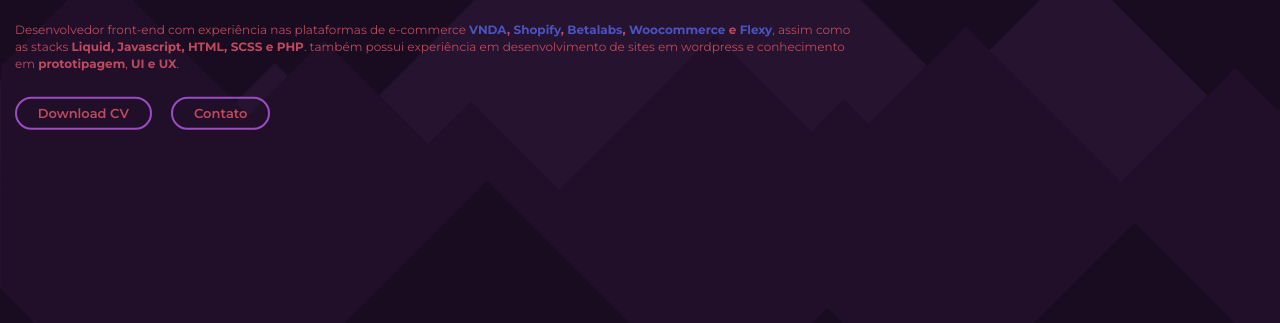
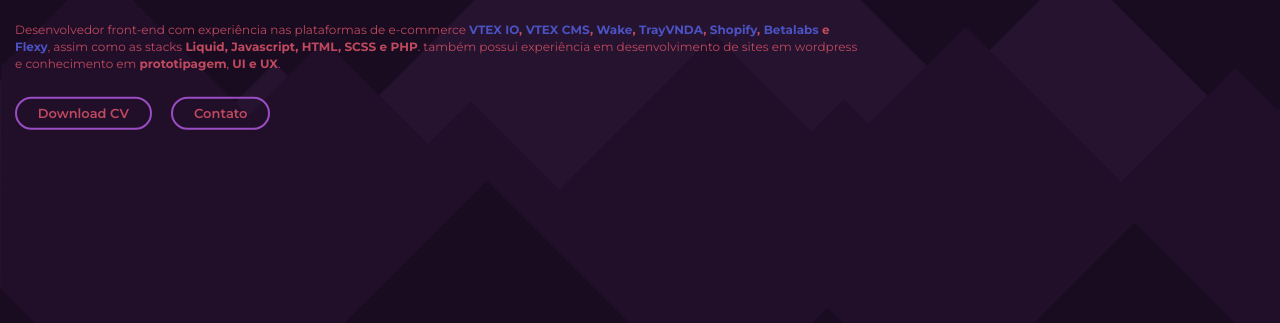
Before and after one commit to Akira42/Portfolio-Vitor-Nagahara, a plain HTML site: page index.html in a window 1280 px wide. Shown: the part 417-740 px from the top of the page. Drawn offline with Linux system fonts and the light colour scheme.

Commit message:
feat: portfolio update

```diff
--- a/index.html
+++ b/index.html
@@ -58,11 +58,14 @@
 
           <div class="divisor"></div>
 
-          <p class="hero-text"> Desenvolvedor front-end com experiência nas plataformas de e-commerce <b><a
+          <p class="hero-text"> Desenvolvedor front-end com experiência nas plataformas de e-commerce <b> <a
+                class="color-blue" href="https://vtex.com/" target="_blank" rel="no-follow">VTEX IO</a>, <a
+                class="color-blue" href="https://vtex.com/" target="_blank" rel="no-follow">VTEX CMS</a>, <a
+                class="color-blue" href="https://wake.tech/" target="_blank" rel="no-follow">Wake</a>, <a
+                class="color-blue" href="https://tray.com.br/" target="_blank" rel="no-follow">Tray</a><a
                 class="color-blue" href="https://www.vnda.com.br/" target="_blank" rel="no-follow">VNDA</a>, <a
                 class="color-blue" href="https://www.shopify.com/" target="_blank" rel="no-follow">Shopify</a>, <a
-                class="color-blue" href="https://betalabs.com.br/" target="_blank" rel="no-follow">Betalabs</a>, <a
-                class="color-blue" href="https://woocommerce.com/" target="_blank" rel="no-follow">Woocommerce</a> e <a
+                class="color-blue" href="https://betalabs.com.br/" target="_blank" rel="no-follow">Betalabs</a> e <a
                 class="color-blue" href="https://flexy.com.br/" target="_blank" rel="no-follow">Flexy</a></b>, assim
             como as stacks <b>Liquid, Javascript, HTML, SCSS e PHP</b>. também possui experiência em desenvolvimento de
             sites em wordpress e conhecimento em <b>prototipagem</b>, <b>UI e UX</b>.</p>
@@ -100,7 +103,7 @@
               nacional (<a class="color-blue" href="https://vtex.com/" target="_blank" rel="no-follow">VTEX IO</a>, <a
                 class="color-blue" href="https://vtex.com/" target="_blank" rel="no-follow">VTEX CMS</a>, <a
                 class="color-blue" href="https://wake.tech/" target="_blank" rel="no-follow">Wake</a>, <a
-                class="color-blue" href="https://flexy.com.br/" target="_blank" rel="no-follow">Tray</a> e <a
+                class="color-blue" href="https://tray.com.br/" target="_blank" rel="no-follow">Tray</a> e <a
                 class="color-blue" href="https://olist.com/" target="_blank" rel="no-follow">Olist (VNDA)</a>),
               trabalhando principalmente na equipe de On-Going, atuando diretamente em demandas de novas
               funcionalidades, ajustes e rebrandings de diversos clientes como: <a class="color-blue"
```
Also changed, not shown: 1 other file.
